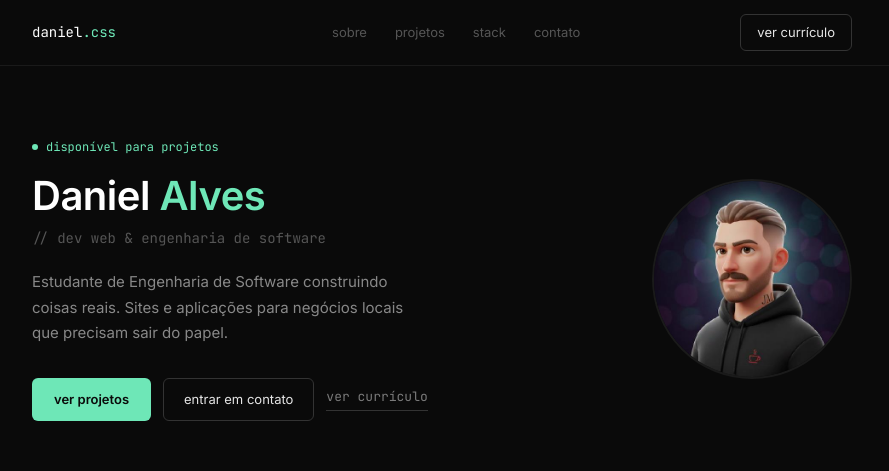
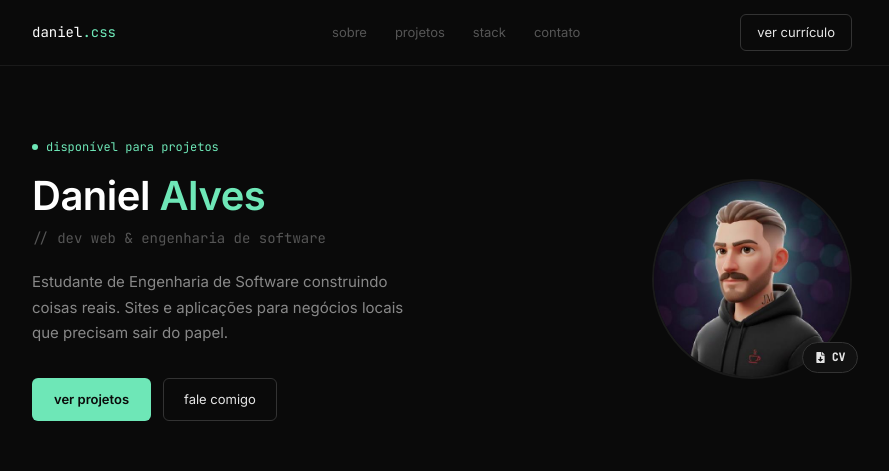
Before and after one commit to daniel-mscs/portfolio, a React (Vite) app: page / in a window 1280 px wide. Shown: the top 471 px of the page, without its empty margins (198-1087 px from the left). Built offline with nearby package versions, Linux system fonts and the light colour scheme.

Commit message:
refactor(footer): simplifica footer, remove links duplicados feat(hero): botão fale comigo direto pro WhatsApp + badge de currículo no avatar feat(contact): ícones reais com cor de marca nos links de contato fix(about): corrige semestre de 1º para 2º

```diff
--- a/src/components/About.jsx
+++ b/src/components/About.jsx
@@ -120,7 +120,7 @@ function CoffeeCup() {
 
 const STATS = [
   { num: '6', label: 'projetos' },
-  { num: '1º', label: 'semestre' },
+  { num: '2º', label: 'semestre' },
 ]
 
 export default function About() {
@@ -134,7 +134,7 @@ export default function About() {
       <div className={styles.text}>
         <p className={styles.label}>// sobre</p>
         <p>
-          Desenvolvedor web no <strong>primeiro semestre de Engenharia de Software</strong>,
+          Desenvolvedor web no <strong>segundo semestre de Engenharia de Software</strong>,
           com projetos reais já no ar.
         </p>
         <p>
--- a/src/components/Contact.jsx
+++ b/src/components/Contact.jsx
@@ -1,12 +1,13 @@
 import { useState } from 'react'
 import { useScrollReveal } from '../hooks/useScrollReveal'
 import styles from './Contact.module.css'
+import { FaGithub, FaLinkedin, FaWhatsapp, FaEnvelope } from 'react-icons/fa'
 
 const LINKS = [
-{ label: 'GitHub', icon: 'ti-brand-github', href: 'https://github.com/daniel-mscs' },
-{ label: 'LinkedIn', icon: 'ti-brand-linkedin', href: 'https://www.linkedin.com/in/daniel-mscs/' },
-{ label: 'WhatsApp', icon: 'ti-brand-whatsapp', href: 'https://wa.me/5555991975065?text=Olá%20Daniel,%20vim%20pelo%20seu%20portfólio!' },
-{ label: 'Email', icon: 'ti-mail', href: 'mailto:daniel.mth1996@gmail.com' },
+  { label: 'GitHub', icon: FaGithub, color: '#e5e5e5', href: 'https://github.com/daniel-mscs' },
+  { label: 'LinkedIn', icon: FaLinkedin, color: '#0A66C2', href: 'https://www.linkedin.com/in/daniel-mscs/' },
+  { label: 'WhatsApp', icon: FaWhatsapp, color: '#25D366', href: 'https://wa.me/5555991975065?text=Olá%20Daniel,%20vim%20pelo%20seu%20portfólio!' },
+  { label: 'Email', icon: FaEnvelope, color: '#F5A623', href: 'mailto:daniel.mth1996@gmail.com' },
 ]
 
 // troque pelo endpoint do seu formulário criado em https://formspree.io
@@ -52,7 +53,9 @@ export default function Contact() {
       <p className={styles.desc}>Aberto a projetos freelance e novas oportunidades</p>
 
       <div className={styles.links}>
-        {LINKS.map((l) => (
+        {LINKS.map((l) => {
+          const Icon = l.icon
+          return (
             <a
               key={l.label}
               href={l.href}
@@ -60,10 +63,11 @@ export default function Contact() {
               rel="noopener noreferrer"
               className={styles.btn}
             >
-            <i className={`ti ${l.icon}`} aria-hidden="true" />
+              <Icon className={styles.btnIcon} style={{ color: l.color }} aria-hidden="true" />
               {l.label}
             </a>
-        ))}
+          )
+        })}
       </div>
 
       <form className={styles.form} onSubmit={handleSubmit}>
--- a/src/components/Contact.module.css
+++ b/src/components/Contact.module.css
@@ -46,7 +46,7 @@
   transition: border-color 0.15s, color 0.15s;
 }
 
-.btn i {
+.btnIcon {
   font-size: 16px;
 }
 
--- a/src/components/Footer.jsx
+++ b/src/components/Footer.jsx
@@ -5,22 +5,8 @@ const YEAR = new Date().getFullYear()
 export default function Footer() {
   return (
     <footer className={styles.footer}>
-      <div className={styles.left}>
-        <span className={styles.logo}>daniel<span className={styles.dot}>.</span>dev</span>
-        <span className={styles.copy}>© {YEAR} Daniel Alves</span>
-      </div>
-
-      <ul className={styles.links}>
-        <li><a href="#sobre">sobre</a></li>
-        <li><a href="#projetos">projetos</a></li>
-        <li><a href="#stack">stack</a></li>
-        <li><a href="#contato">contato</a></li>
-      </ul>
-
-      <div className={styles.right}>
-        <span>feito com React + Vite</span>
-        <a href="#" className={styles.top}>↑ topo</a>
-      </div>
+      <span className={styles.copy}>© {YEAR} Daniel Alves</span>
+      <a href="#" className={styles.top}>↑ topo</a>
     </footer>
   )
 }
--- a/src/components/Footer.module.css
+++ b/src/components/Footer.module.css
@@ -1,54 +1,16 @@
 .footer {
-  padding: 24px 40px;
+  padding: 20px 40px;
   border-top: 1px solid var(--border);
   display: flex;
   align-items: center;
   justify-content: space-between;
-  gap: 16px;
   font-size: 12px;
   color: var(--text-faint);
   font-family: var(--font-mono);
 }
 
-.left {
-  display: flex;
-  flex-direction: column;
-  gap: 2px;
-}
-
-.logo {
-  color: var(--text-secondary);
-  font-size: 13px;
-}
-
-.dot {
-  color: var(--accent);
-}
-
 .copy {
   color: var(--text-faint);
-}
-
-.links {
-  display: flex;
-  gap: 20px;
-  list-style: none;
-}
-
-.links a {
-  color: var(--text-faint);
-  transition: color 0.15s;
-}
-
-.links a:hover {
-  color: var(--accent);
-}
-
-.right {
-  display: flex;
-  flex-direction: column;
-  align-items: flex-end;
-  gap: 4px;
 }
 
 .top {
@@ -62,17 +24,9 @@
 
 @media (max-width: 768px) {
   .footer {
+    padding: 16px 20px;
     flex-direction: column;
-    padding: 24px 20px;
+    gap: 6px;
     text-align: center;
   }
-
-  .left,
-  .right {
-    align-items: center;
-  }
-
-  .links {
-    gap: 14px;
-  }
 }
--- a/src/components/Hero.jsx
+++ b/src/components/Hero.jsx
@@ -1,6 +1,7 @@
 import avatar from '../assets/avatar.png'
 import { useScrollReveal } from '../hooks/useScrollReveal'
 import styles from './Hero.module.css'
+import { FaFileDownload } from 'react-icons/fa'
 
 export default function Hero() {
   const [ref, visible] = useScrollReveal(0.1)
@@ -23,18 +24,33 @@ export default function Hero() {
         </p>
         <div className={styles.actions}>
           <a href="#projetos" className={styles.btnPrimary}>ver projetos</a>
-          <a href="#contato" className={styles.btnOutline}>entrar em contato</a>
-          <a href="/curriculo.pdf" target="_blank" rel="noopener noreferrer" className={styles.btnGhost}>
-            ver currículo
+          <a
+            href="https://wa.me/5555991975065?text=Olá%20Daniel,%20vim%20pelo%20seu%20portfólio!"
+            target="_blank"
+            rel="noopener noreferrer"
+            className={styles.btnOutline}
+          >
+            fale comigo
           </a>
         </div>
       </div>
 
-      <img
-        src={avatar}
-        alt="Daniel Alves"
-        className={styles.avatar}
-      />
+      <div className={styles.avatarWrap}>
+        <img
+          src={avatar}
+          alt="Daniel Alves"
+          className={styles.avatar}
+        />
+        <a
+          href="/curriculo.pdf"
+          target="_blank"
+          rel="noopener noreferrer"
+          className={styles.cvBadge}
+        >
+          <FaFileDownload />
+          CV
+        </a>
+      </div>
     </section>
   )
 }
--- a/src/components/Hero.module.css
+++ b/src/components/Hero.module.css
@@ -94,19 +94,9 @@
   color: var(--accent);
 }
 
-.btnGhost {
-  font-family: var(--font-mono);
-  font-size: 13px;
-  color: var(--text-faint);
-  border-bottom: 1px solid var(--border-hover);
-  padding-bottom: 2px;
-  align-self: center;
-  transition: color 0.15s, border-color 0.15s;
-}
-
-.btnGhost:hover {
-  color: var(--accent);
-  border-color: var(--accent);
+.avatarWrap {
+  position: relative;
+  flex-shrink: 0;
 }
 
 .avatar {
@@ -115,7 +105,31 @@
   border-radius: 50%;
   border: 2px solid var(--border);
   object-fit: cover;
-  flex-shrink: 0;
+  display: block;
+}
+
+.cvBadge {
+  position: absolute;
+  bottom: 6px;
+  right: -6px;
+  background: var(--bg-card);
+  border: 1px solid var(--border-hover);
+  border-radius: 20px;
+  padding: 6px 12px;
+  display: flex;
+  align-items: center;
+  gap: 6px;
+  font-family: var(--font-mono);
+  font-size: 11px;
+  font-weight: 600;
+  color: var(--text-primary);
+  transition: border-color 0.15s, color 0.15s, transform 0.15s;
+}
+
+.cvBadge:hover {
+  border-color: var(--accent);
+  color: var(--accent);
+  transform: translateY(-2px);
 }
 
 @media (max-width: 768px) {
@@ -146,7 +160,8 @@
     text-align: center;
   }
 
-  .btnGhost {
-    text-align: center;
+  .cvBadge {
+    font-size: 10px;
+    padding: 5px 10px;
   }
 }
```
Lines whose indentation alone changed are shown as unchanged.
